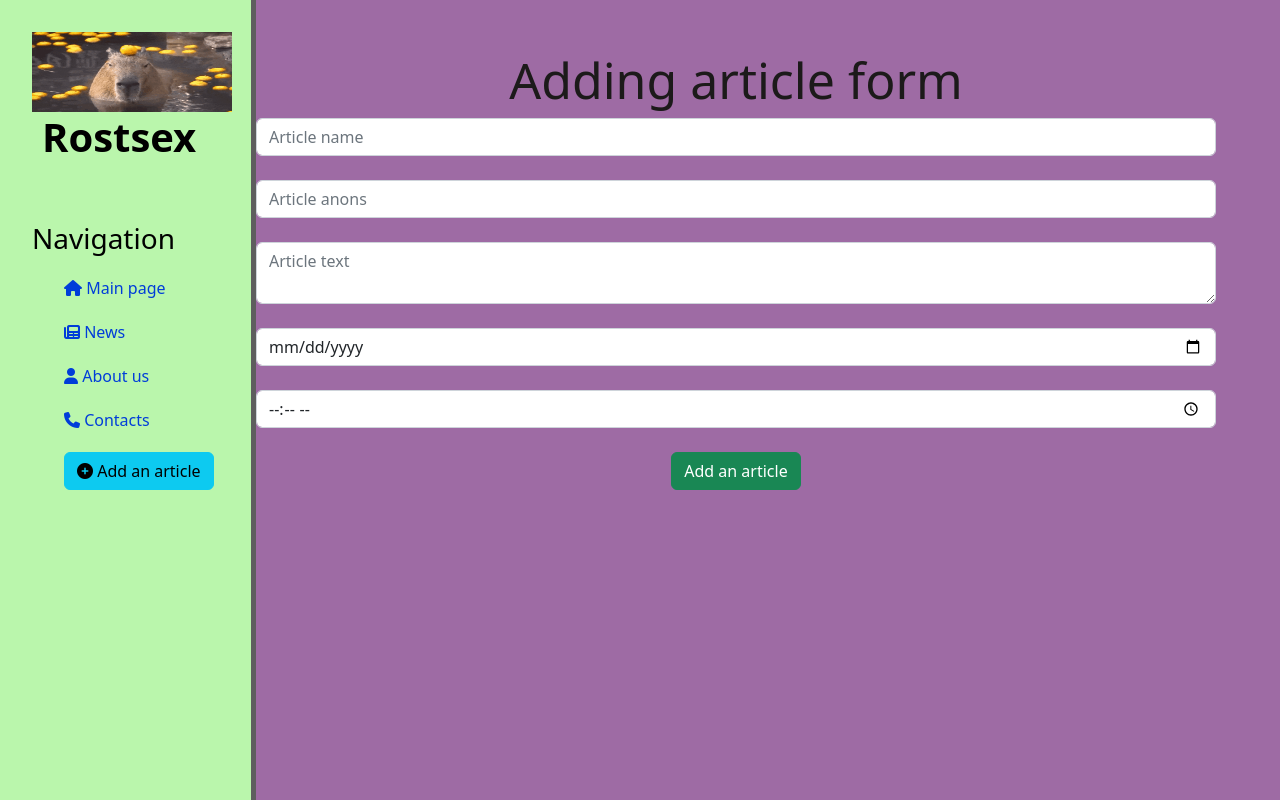
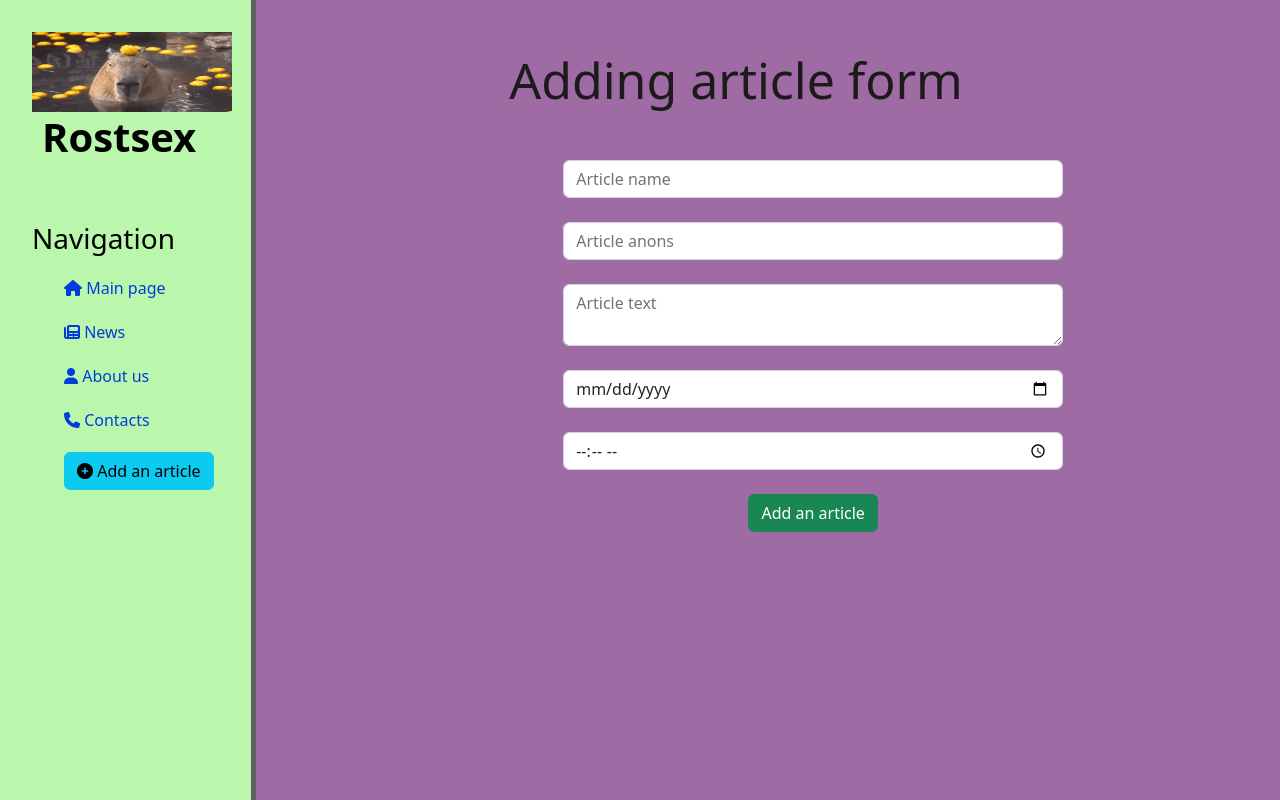
Before and after one commit to LeapSunrise/first-page, a Django app: page /news_page/create in a window 1280 px wide. Run offline with Django 4.2, Linux system fonts and the light colour scheme.

Commit message:
add_new_article_form restyled

```diff
--- a/FirstPage/main_site/static/main_site/css/main_site.css
+++ b/FirstPage/main_site/static/main_site/css/main_site.css
@@ -77,3 +77,9 @@ main .features p {
     margin: 20px 34%;
     text-align: center;
 }
+
+form {
+    margin-left: 32%;
+    width: 500px;
+    margin-top: 50px;
+}
```
